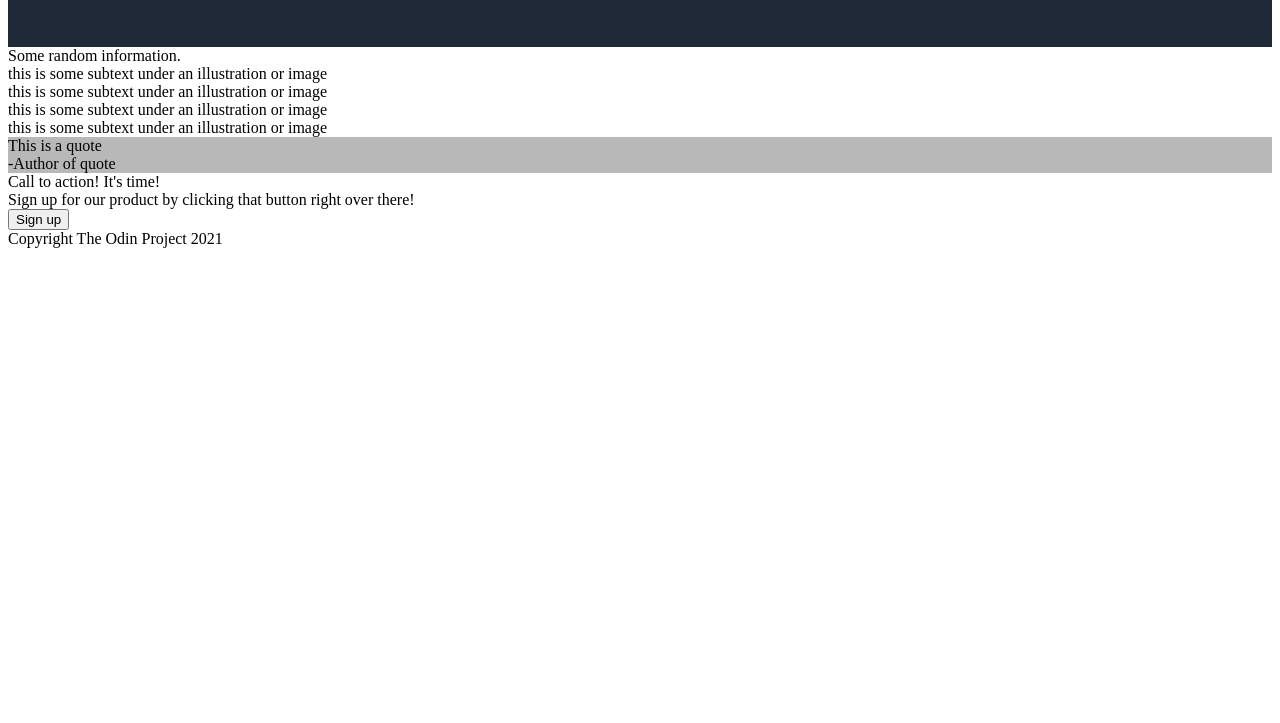
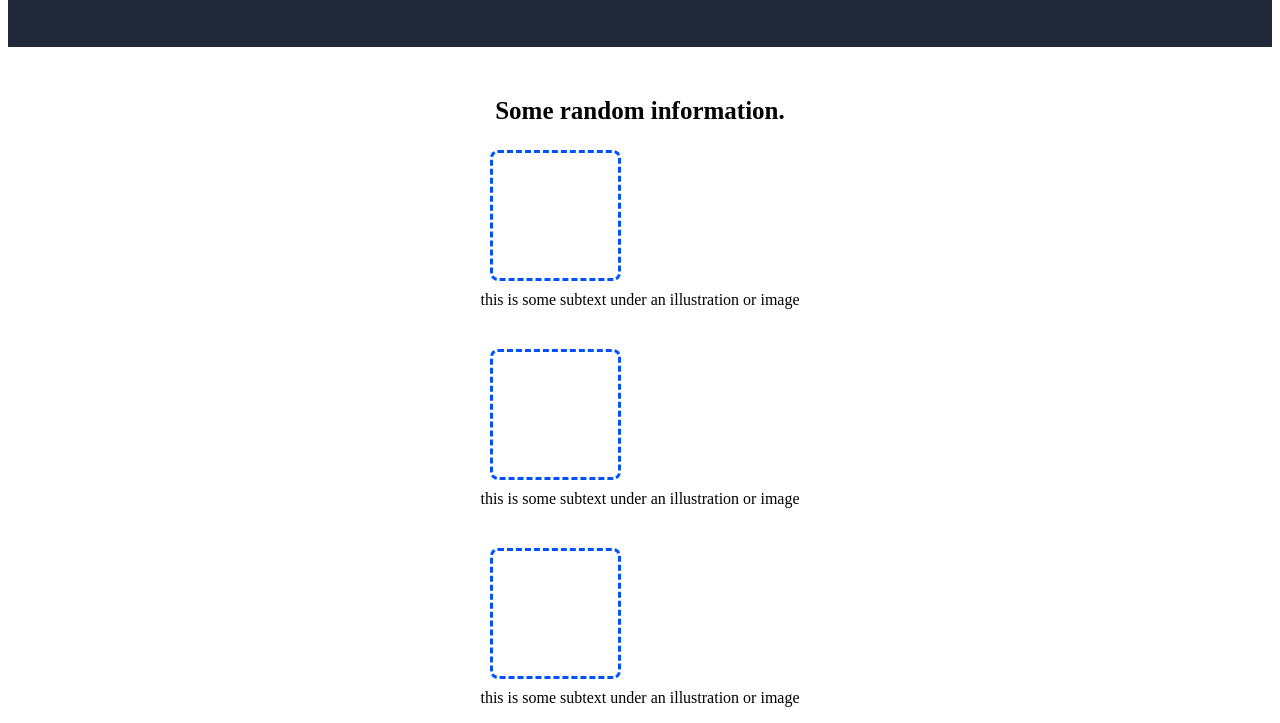
Before and after one commit to TheShrix/first-webpage, a plain HTML site: page index.html in a window 1280 px wide. Shown: the part 281-1004 px from the top of the page. Before the commit the page ends 800 px from the top, so only its background shows below. Drawn offline with Linux system fonts and the light colour scheme.

Commit message:
added style for 3rd and 4th flex containers

```diff
--- a/style.css
+++ b/style.css
@@ -40,6 +40,13 @@ body {
     padding: 50px;
 }
 
+.img1, .img2, .img3, .img4 {
+    justify-content: center;
+    display: flex;
+    flex-direction: column;
+    margin: 15px;
+}
+
 .imgplace {
     padding: 70px;
     margin: 25px;
@@ -48,6 +55,7 @@ body {
 
 .awesome {
     font-size: 40px;
+    font-weight: 900;
 }
 
 .sign1 {
@@ -62,12 +70,51 @@ body {
 
 .box3 {
     background-color: white;
+    align-items: center;
+    display: flex;
+    flex-direction: column;
+    padding: 50px;
+    text-align: center;
 }
 
+.random {
+    font-size: 25px;
+    font-weight: 900;
+}
 
+.image {
+    padding: 50px;
+    margin: 10px;
+    border-style: dashed;
+    border-radius: 8px;
+    border-color: rgb(0, 81, 255);
+    height: 25px;
+    width: 25px;
+    text-align: center;
+}
+
+.images {
+    display: flex;
+    padding: 30px;
+}
 
 .box4 {
     background-color: rgb(185, 184, 184);
+    display: flex;
+    flex-direction: column;
+    padding: 50px;
+    margin: 10px 0;
+    align-items: center;
+}
+
+.quote {
+    font-style: italic;
+}
+
+.author {
+    align-self: flex-end;
+    margin-right: 160px;
+    margin-top: 10px;
 }
 
 .box5 {
```
